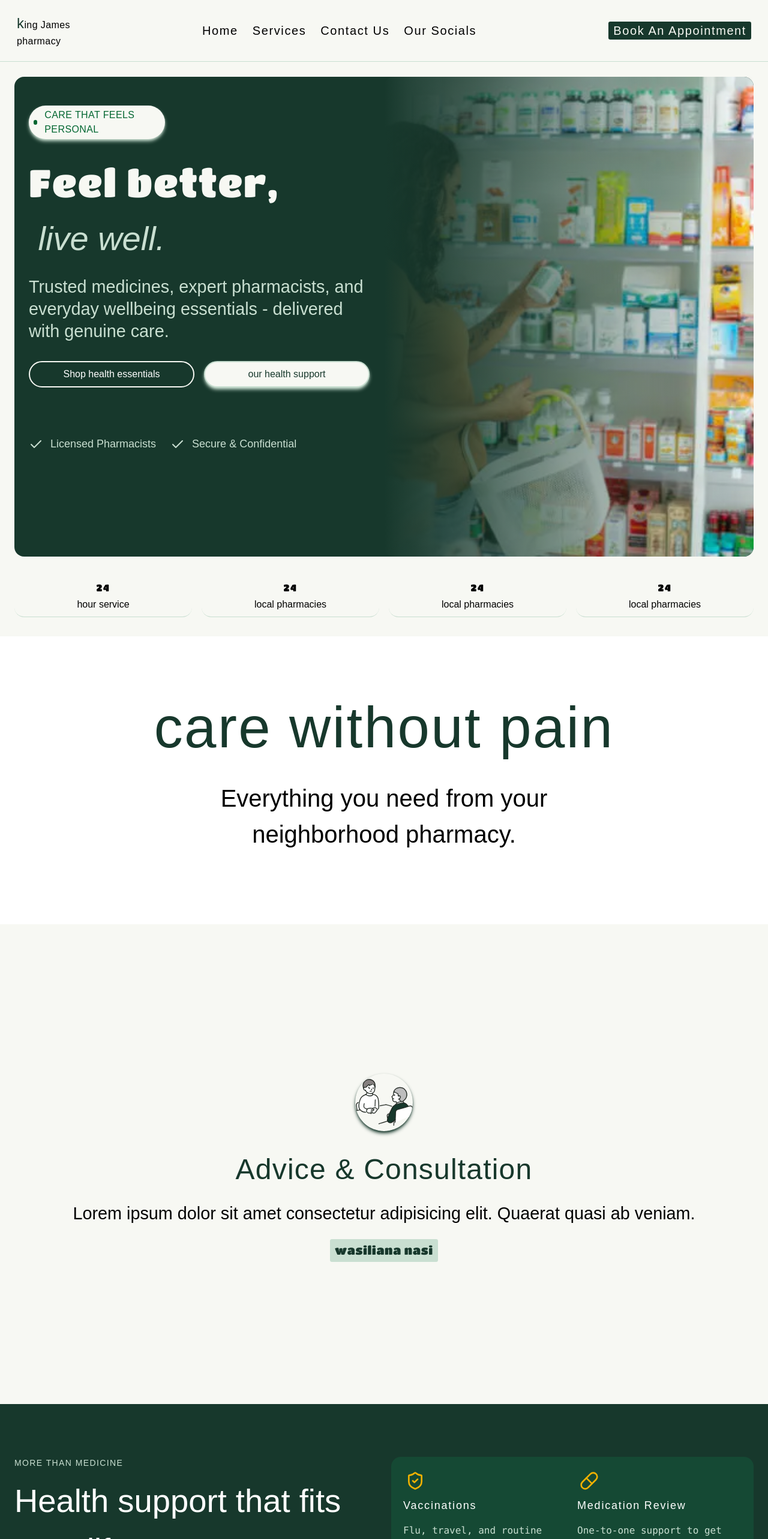
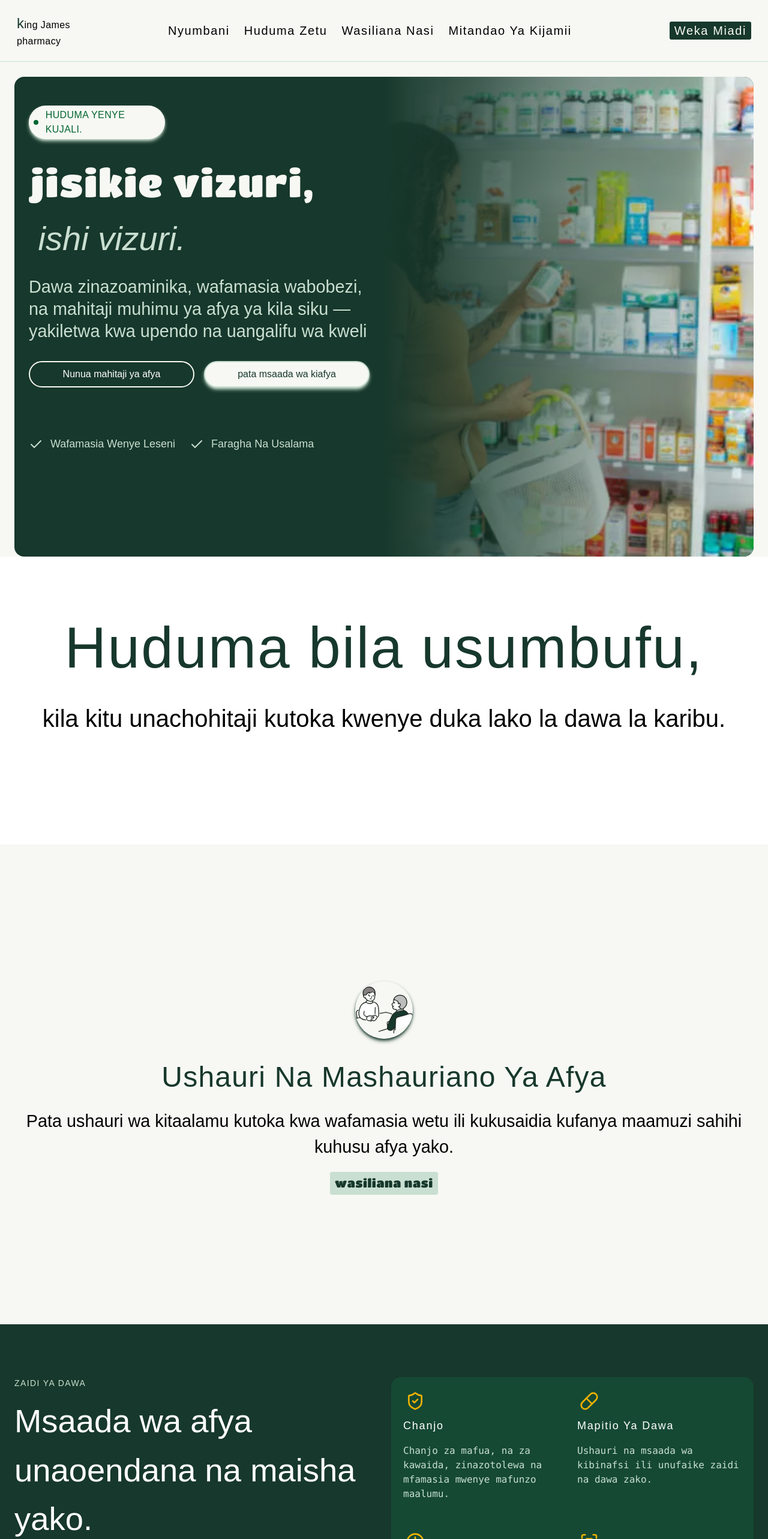
Before and after one commit to vincente-frank/pharmacy, a React (Vite) app: page / in a window 1280 px wide. Shown: the top 2566 px of the page at 60% size. Built offline with nearby package versions, Linux system fonts and the light colour scheme; a web font is replaced by a local one.

Commit message:
made the site in swahili

```diff
--- a/src/components/Navigation.tsx
+++ b/src/components/Navigation.tsx
@@ -45,20 +45,20 @@ const Navigation = () => {
                 <nav className='p-6 flex items-start flex-col gap-y-3'>
                     <a href="#hero" onClick={ ()=> setMenu(!menu)}
                     className='capitalize font-winky tracking-[.1rem] w-full '
-                    >home</a>
+                    >nyumbani</a>
                     <a href="#services" onClick={ ()=> setMenu(!menu)}
                     className='capitalize font-winky tracking-[.1rem] w-full '
-                    >services</a>
+                    >huduma zetu</a>
                     <a href="#contact" onClick={ ()=> setMenu(!menu)}
                     className='capitalize font-winky tracking-[.1rem] w-full '
-                    >send us a message</a>
+                    >tutumie ujumbe</a>
                     <a href="#footer" onClick={ ()=> setMenu(!menu)}
                     className='capitalize font-winky tracking-[.1rem] w-full '
-                    >our social media</a>
+                    >mitandao ya kijamii</a>
                     <a href="#health" onClick={ ()=> setMenu(!menu)}
                     className='capitalize font-puff tracking-[.1rem] bg-primary
                     text-background px-2 py-1 rounded-[.2rem] '
-                    >book an appointment</a>
+                    >weka miadi</a>
                 </nav>
             </div>
         )}
@@ -82,19 +82,19 @@ const Navigation = () => {
                     <a href="#hero"
                     className='capitalize font-winky tracking-[.1rem]
                     text-[20px] '
-                    >home</a>
+                    >nyumbani</a>
                     <a href="#services"
                     className='capitalize font-winky tracking-[.1rem]
                     text-[20px] '
-                    >services</a>
+                    >huduma zetu</a>
                     <a href="#contact"
                     className='capitalize font-winky tracking-[.1rem]
                     text-[20px] '
-                    >contact us</a>
+                    >wasiliana nasi</a>
                     <a href="#footer"
                     className='capitalize font-winky tracking-[.1rem]
                     text-[20px] '
-                    >our socials</a>
+                    >mitandao ya kijamii</a>
                 </nav>
             </div>
             {/* appointment */}
@@ -102,8 +102,9 @@ const Navigation = () => {
                 <a href="#health"
                 className='capitalize font-puff tracking-[.1rem] bg-primary
                 text-[20px] px-2 py-1 text-background rounded-[.2rem] '
-                >book an appointment</a>
+                >weka miadi</a>
             </div>
+
         </section>
 
     </div>
--- a/src/components/care.tsx
+++ b/src/components/care.tsx
@@ -13,11 +13,11 @@ const Care = () => {
         md:py-[5rem] care ">
           {/* title */}
           <h2 className="font-puff text-primary text-[3rem]
-          tracking-wide md:text-[6rem] ">care without pain</h2>
+          tracking-wide md:text-[6rem] ">Huduma bila usumbufu,</h2>
           <p className="font-winky py-4 text-[24px] font-thin
           tacking-widest md:text-[40px] ">
-            Everything you need from your <br />
-            neighborhood pharmacy.
+            kila kitu unachohitaji kutoka kwenye
+            duka lako la dawa la karibu.
           </p>
         </section>
     </div>
--- a/src/components/footer.tsx
+++ b/src/components/footer.tsx
@@ -21,7 +21,8 @@ const Footer = () => {
                 </h1>
                 <p className="py-3 font-winky font-thin text-black/70
                 text-[16px] md:text-[1.3rem] "
-                >Modern pharmacy care, rooted in community since 1987.</p>
+                >Huduma za kisasa za famasia,
+                zenye mizizi imara katika jamii tangu mwaka 2012.</p>
             </div>
             {/* quick links */}
             <div className="md:pt-32">
@@ -29,11 +30,11 @@ const Footer = () => {
               <nav className="flex flex-col items-start justify-start
               gap-y-1">
                 <a href="#hero" className="text-black/70 font-winky tracking-wide
-                ">Home</a>
+                ">nyumbani</a>
                 <a href="#care" className="text-black/70 font-winky tracking-wide
-                ">Services</a>
+                ">huduma zetu</a>
                 <a href="#contact" className="text-black/70 font-winky tracking-wide
-                ">Send us a message</a>
+                ">tutumie ujumbe</a>
               </nav>
             </div>
             {/* contacts */}
@@ -54,7 +55,7 @@ const Footer = () => {
           <div className="pt-10 pb-2 " >
             <p className="font-titan font-thin text-black/50 tracking-widest
             capitalize text-center md:text-[3rem] "
-            >&copy;2026 king james pharmacy. all rights reserved.</p>
+            >&copy;2026 king james pharmacy. Haki zote zimehifadhiwa.</p>
           </div>
         </section>
     </div>
--- a/src/components/hero.tsx
+++ b/src/components/hero.tsx
@@ -24,20 +24,23 @@ const Hero = () => {
             shadow-md shadow-surface md:my-6 mt-10 mb-6 md:w-[40%] ">
             <div className="size-2 bg-green-800 rounded-full"></div>
               <p className="uppercase font-winky tracking-wide text-[12px]
-                md:text-[16px] text-green-800 ">care that feels personal</p>
+              md:text-[16px] text-green-800 ">Huduma yenye kujali.</p>
             </div>
               {/* hero head */}
               <h1 className="py-3 md:py-0 hero-head">
                 <span className="font-titan inline-block tracking-wide
-                text-[40px] text-background md:text-[4rem] hero-feel ">Feel better,</span> <br />
-                <span className="inline-block italic font-puff text-[35px]
-                text-surface py-1 md:text-[3.5rem] hero-live ">&nbsp;live well.</span>
+                text-[35px] text-background md:text-[4rem] hero-feel
+                 ">jisikie vizuri,</span> <br />
+                <span className="inline-block italic font-puff text-[30px]
+                text-surface py-1 md:text-[3.5rem] hero-live
+                 ">&nbsp;ishi vizuri.</span>
               </h1>
               {/* hero description */}
               <p className="font-winky text-surface py-6 text-[18px] hero-description
               leading-[1.8rem] md:py-4 md:text-[1.8rem] md:leading-[2.3rem] ">
-                Trusted medicines, expert pharmacists, and everyday wellbeing
-                essentials - delivered with genuine care.
+                Dawa zinazoaminika, wafamasia wabobezi, na mahitaji muhimu
+                ya afya ya kila siku — yakiletwa kwa upendo na uangalifu wa
+                kweli
               </p>
               {/* button */}
               <div className="flex items-center justify-start flex-col py-4
@@ -45,11 +48,11 @@ const Hero = () => {
                 <a href="#services"
                 className="bg-primary text-white px-4 py-2 rounded-[2rem]
                 font-winky text-center w-full border border-2 border-background
-                hero-shop ">Shop health essentials</a>
+                hero-shop ">Nunua mahitaji ya afya</a>
                 <a href="#health"
                 className="bg-background text-primary px-4 py-2 rounded-[2rem]
                 font-winky text-center border border-2  border-surface shadow-surface
-                w-full shadow-md hero-health ">our health support</a>
+                w-full shadow-md hero-health ">pata msaada wa kiafya</a>
               </div>
               {/* license */}
               <div className="flex  flex-col items-start justify-start gap-y-0
@@ -59,14 +62,14 @@ const Hero = () => {
                 hero-licensed ">
                   <Check className="text-surface "/>
                   <p className="font-winky text-surface py-4 text-[18px]
-                  leading-[1.8rem] capitalize ">licensed pharmacists</p>
+                  leading-[1.8rem] capitalize ">wafamasia wenye leseni</p>
                 </div>
                 {/* secure & confidential */}
                 <div className="flex items-center justify-start gap-x-3
                 hero-secured ">
                    <Check className="text-surface"/>
                   <p className="font-winky text-surface py-4 text-[18px]
-                  leading-[1.8rem] capitalize ">secure & confidential</p>
+                  leading-[1.8rem] capitalize ">faragha na usalama</p>
                 </div>
               </div>
             </div>
@@ -82,34 +85,7 @@ const Hero = () => {
             </div>
 
             </div>
-            {/* stat count div */}
-            <div className="py-8 grid grid-cols-1 items-center justify-center
-            md:grid-cols-4 gap-y-3 gap-x-4 stat ">
-              {/* local pharmacies */}
-              <div className="flex items-center justify-center flex-col
-              gap-y-1 border-b border-surface rounded-[1rem] p-2 count ">
-                <h2 className="font-titan tracking-widest number ">24</h2>
-                <p className="font-winky text ">hour service</p>
-              </div>
-              {/* local pharmacies */}
-              <div className="flex items-center justify-center flex-col
-              gap-y-1 border-b border-surface rounded-[1rem] p-2 count ">
-                <h2 className="font-titan tracking-widest number ">24</h2>
-                <p className="font-winky text ">local pharmacies</p>
-              </div>
-              {/* local pharmacies */}
-              <div className="flex items-center justify-center flex-col
-              gap-y-1 border-b border-surface rounded-[1rem] p-2 count ">
-                <h2 className="font-titan tracking-widest number ">24</h2>
-                <p className="font-winky text ">local pharmacies</p>
-              </div>
-              {/* local pharmacies */}
-              <div className="flex items-center justify-center flex-col
-              gap-y-1 border-b border-surface rounded-[1rem] p-2 count ">
-                <h2 className="font-titan tracking-widest number ">24</h2>
-                <p className="font-winky text ">local pharmacies</p>
-              </div>
-            </div>
+
         </section>
     </div>
 
--- a/src/components/medicine.tsx
+++ b/src/components/medicine.tsx
@@ -18,60 +18,71 @@ const Medicine = () => {
           {/* health support div */}
           <div className="md:py-[4rem] health ">
             <p className="uppercase font-winky font-thin tracking-widest
-            text-surface text-[14px] more-medicine ">more than medicine</p>
+            text-surface text-[14px] more-medicine
+             ">Zaidi ya Dawa</p>
             <h2 className="font-puff text-[28px] py-3 md:text-[3.4rem]
-            health-support " >Health support that fits your life. </h2>
+            health-support
+             ">Msaada wa afya unaoendana na maisha yako. </h2>
             <p className="font-winky font-thin pt-2 pb-6 md:text-[1.8rem]
             para ">
-              From routine vaccinations to medication reviews, our
-              pharmacists are here to make healthcare feel simpler.
+              Kuanzia chanjo za kawaida hadi mapitio ya dawa, wafamasia wetu
+              wako hapa kurahisisha huduma za afya kwako.
             </p>
             <button onClick={ ()=> setAppointment(!appointment)}
             className="bg-yellow-500/70 px-2 py-1 rounded-[.2rem] font-puff
             tracking-widest font-thin md:text-[24px] cursor-pointer book "
-            >Book an appointment</button>
+            >Weka miadi</button>
           </div>
+
           {/* vaccinations div */}
           <div className="bg-green-400/10 rounded-[1rem] p-3 grid
           grid-cols-1 items-centr justify-center gap-y-6 md:grid-cols-2
           md:gap-x-0 md:my-[4rem] vaccinations ">
+
             {/* vaccine */}
             <div className="border-b border-surface p-2 md:border-none vaccine ">
               <ShieldCheck className="text-yellow-500 py-1 size-10 icon "/>
               <p className="capitalize font-winky tracking-widest py-2
-              font-thin text-[18px] heading ">vaccinations</p>
+              font-thin text-[18px] heading ">chanjo</p>
               <p className="text-surface font-mono py-2 description ">
-                Flu, travel, and routine vaccines with
-                a trained pharmacist.
+                Chanjo za mafua, na za kawaida, zinazotolewa na
+                mfamasia mwenye mafunzo maalumu.
               </p>
             </div>
+
             {/* medication review */}
             <div className="border-b border-surface p-2 md:border-none ">
               <Pill className="text-yellow-500 py-1 size-10 "/>
               <p className="capitalize font-winky tracking-widest py-2
-              font-thin text-[18px] ">medication review</p>
+              font-thin text-[18px] ">Mapitio ya Dawa</p>
               <p className="text-surface font-mono py-2 ">
-                One-to-one support to get the most from your medicines.
+                Ushauri na msaada wa kibinafsi ili unufaike
+               zaidi na dawa zako.
               </p>
             </div>
+
             {/* same day treatment */}
             <div className="border-b border-surface p-2 md:border-none ">
               <Clock className="text-yellow-500 py-1 size-10 "/>
               <p className="capitalize font-winky tracking-widest py-2
-              font-thin text-[18px] ">same day treatment</p>
+              font-thin text-[18px] ">Matibabu ya  Siku Moja</p>
               <p className="text-surface font-mono py-2 ">
-                Local delivery for prescriptions and wellness essentials.
+                Huduma ya usafirishaji wa dawa ulizoandikiwa
+                na mahitaji muhimu ya afya hadi nyumbani kwako.
               </p>
             </div>
+
             {/* health checks */}
             <div className="border-b border-surface p-2 md:border-none ">
               <ScanHeart className="text-yellow-500 py-1 size-10 "/>
               <p className="capitalize font-winky tracking-widest py-2
-              font-thin text-[18px] ">Health checks</p>
+              font-thin text-[18px] ">Vipimo vya Afya</p>
               <p className="text-surface font-mono py-2 ">
-                Blood pressure, diabetes risk, and heart health screenings.
+                Vipimo vya shinikizo la damu, hatari ya kisukari
+                na uchunguzi wa afya ya moyo.
               </p>
             </div>
+
           </div>
 
           {/* book an appoinment modal */}
@@ -84,58 +95,68 @@ const Medicine = () => {
                 <button onClick={ ()=> setAppointment(!appointment)}
               className="bg-background text-primary px-2 py-1 rounded-[.2rem]
               w-[32%] mt-8 shadow shadow:md shadow-surface cursor-pointer
-              font-puff text-[16px] mb-3 md:w-[10%] " >cancel</button>
+              font-puff text-[16px] mb-3 md:w-[10%] " >ghairi</button>
               </div>
             {/* appointment form */}
             <div>
               <form action="#">
                 {/* name */}
                 <div className="name py-2 px-6 ">
-                  <p className="font-winky capitalize text-[18px] py-2 ">your name:</p>
+                  <p className="font-winky capitalize text-[18px] py-2
+                   ">majina yako:</p>
                   <input type="text" placeholder="Frank njolowelo"
                   className=" w-full outline-none border-b border-b-2 px-2 py-1
                   border-yellow-500 rounded-[.2rem] "
                   />
                 </div>
+
                 {/* email */}
                 <div className="email py-2 px-6 ">
-                  <p className="font-winky capitalize text-[18px] py-2 ">email address:</p>
+                  <p className="font-winky capitalize text-[18px] py-2
+                   ">barua pepe:</p>
                   <input type="email" placeholder="njolowelo@gmail.com"
                   className=" w-full outline-none border-b border-b-2 px-2 py-1
                   border-yellow-500 rounded-[.2rem] "
                   />
                 </div>
+
                 {/* phone number */}
                 <div className="email py-2 px-6 ">
-                  <p className="font-winky capitalize text-[18px] py-2 ">phone number:</p>
+                  <p className="font-winky capitalize text-[18px] py-2
+                   ">nambari ya simu:</p>
                   <input type="number" placeholder="+255 766 355 608"
                   className=" w-full outline-none border-b border-b-2 px-2 py-1
                   border-yellow-500 rounded-[.2rem] "
                   />
                 </div>
+
                 {/* subject matter */}
                 <div className="subject py-2 px-6 ">
-                  <p className="font-winky capitalize text-[18px] py-2 ">subject matter:</p>
+                  <p className="font-winky capitalize text-[18px] py-2
+                   ">mada husika:</p>
                   <textarea name="subject" id="subject" cols={8} rows={3}
                   placeholder="lorem ipsum dolor sit amet..."
                   className="border-b border-b-2 border-yellow-500 w-full
                   rounded-[.2rem] "
                   ></textarea>
                 </div>
+
                 {/* date */}
                 <div className="date py-2 px-6 ">
-                  <p className="font-winky capitalize text-[18px] py-2 ">pick your date:</p>
+                  <p className="font-winky capitalize text-[18px] py-2
+                   ">chagua tarehe:</p>
                   <input type="date"
                   className=" w-full outline-none border-b border-b-2 px-2 py-1
                   border-yellow-500 rounded-[.2rem] "
                   />
                 </div>
+
                 {/* save or submit button  */}
                 <button type="submit" onClick={ ()=> setAppointment(!appointment)}
                 className="mx-6 my-2 font-puff bg-background text-primary
                 px-2 py-1 rounded-[.2rem] w-[32%] md:w-[10%] mb-3
                 cursor-pointer "
-                >submit</button>
+                >wasilisha</button>
 
               </form>
             </div>
--- a/src/components/services.tsx
+++ b/src/components/services.tsx
@@ -1,6 +1,6 @@
 
 
-import React from 'react'
+
 
 const Services = () => {
 
@@ -15,8 +15,8 @@ const Services = () => {
           lowercase text-[2rem] services-title ">huduma zetu</h1>
           <p className="pt-3 font-winky font-thin text-[24px] pb-6
           services-description ">
-            Lorem ipsum dolor, sit amet consectetur adipisicing elit.
-            Deleniti veritatis corrupti inventore?
+            Tunatoa huduma bora za afya zinazokidhi mahitaji yako,
+            kwa uangalifu, uaminifu na utaalamu.
           </p>
           <img src="/welcome.webp" alt=""
           className="rounded-[1rem] cursor-pointer aspect-square
@@ -36,14 +36,15 @@ const Services = () => {
             <h2 className="font-puff text-primary py-2 capitalize tracking-wide
             md:text-[2rem] ">virutubisho vya vitamini</h2>
             <p className="font-winky font-thin text-[16px] pb-3 md:text-[1.8rem] ">
-              Lorem ipsum dolor sit amet consectetur adipisicing elit.
-               Quaerat quasi ab veniam.
+              Virutubisho bora vya vitamini vinavyosaidia kuimarisha afya yako,
+              kuongeza kinga ya mwili na kukupa nguvu za kila siku.
             </p>
             <a href="#contact"
             className=" bg-surface px-2 py-1 text-primary font-titan
             rounded-[.2rem] tracking-wide text-[20px] "
             >wasiliana nasi</a>
           </section>
+
           {/* personal care div */}
           <section id="personal"
           className="h-screen p-6 text-center flex flex-col items-center
@@ -55,17 +56,18 @@ const Services = () => {
             />
             {/* title */}
             <h2 className="font-puff text-white py-2 capitalize tracking-wide
-            md:text-[3rem] ">personal care</h2>
+            md:text-[3rem] ">kujijali</h2>
             <p className="font-winky font-thin text-[16px] pb-3 md:text-[1.8rem]
             text-surface ">
-              Lorem ipsum dolor sit amet consectetur adipisicing elit.
-               Quaerat quasi ab veniam.
+              Bidhaa bora za kujitunza na kujijali zinazokusaidia kudumisha usafi,
+              afya ya mwili na kujiamini kila siku.
             </p>
             <a href="#contact"
             className=" bg-surface px-2 py-1 text-primary font-titan
             rounded-[.2rem] tracking-wide text-[20px] "
             >fika ofisini kwetu</a>
           </section>
+
           {/*medicine prescriptions div */}
           <section id="medicine"
           className="h-screen p-6 text-center flex flex-col items-center
@@ -77,16 +79,17 @@ const Services = () => {
             />
             {/* title */}
             <h2 className="font-puff text-primary py-2 capitalize tracking-wide
-            md:text-[3rem] ">Medicine & Prescriptions</h2>
+            md:text-[3rem] ">Dawa na Maagizo ya Daktari</h2>
             <p className="font-winky font-thin text-[16px] pb-3 md:text-[1.8rem] ">
-              Lorem ipsum dolor sit amet consectetur adipisicing elit.
-               Quaerat quasi ab veniam.
+              Pata dawa zilizoidhinishwa na huduma za maagizo ya daktari kwa
+              ushauri na uangalizi wa wafamasia wenye utaalamu.
             </p>
             <a href="#contact"
             className=" bg-surface px-2 py-1 text-primary font-titan
             rounded-[.2rem] tracking-wide text-[20px] "
             >wasiliana nasi</a>
           </section>
+
           {/*baby & children care div */}
           <section id="baby"
           className="h-screen p-6 text-center flex flex-col items-center
@@ -98,16 +101,17 @@ const Services = () => {
             />
             {/* title */}
             <h2 className="font-puff text-primary py-2 capitalize tracking-wide
-            md:text-[3rem] ">child infant care</h2>
+            md:text-[3rem] ">Huduma za Watoto na Watoto Wachanga</h2>
             <p className="font-winky font-thin text-[16px] pb-3 md:text-[1.8rem] ">
-              Lorem ipsum dolor sit amet consectetur adipisicing elit.
-               Quaerat quasi ab veniam.
+              Bidhaa salama na bora kwa afya, lishe na utunzaji wa watoto
+              wako katika kila hatua ya ukuaji.
             </p>
             <a href="#contact"
             className=" bg-surface px-2 py-1 text-primary font-titan
             rounded-[.2rem] tracking-wide text-[20px] "
             >wasiliana nasi</a>
           </section>
+
           {/* advice & consultation div */}
           <section id="advice"
           className="h-screen p-6 text-center flex flex-col items-center
@@ -119,10 +123,10 @@ const Services = () => {
             />
             {/* title */}
             <h2 className="font-puff text-primary py-2 capitalize tracking-wide
-            md:text-[3rem] ">advice & consultation</h2>
+            md:text-[3rem] ">Ushauri na Mashauriano ya Afya</h2>
             <p className="font-winky font-thin text-[16px] pb-3 md:text-[1.8rem] ">
-              Lorem ipsum dolor sit amet consectetur adipisicing elit.
-               Quaerat quasi ab veniam.
+              Pata ushauri wa kitaalamu kutoka kwa wafamasia wetu ili kukusaidia
+              kufanya maamuzi sahihi kuhusu afya yako.
             </p>
             <a href="#contact"
             className=" bg-surface px-2 py-1 text-primary font-titan
```
Also changed, not shown: src/components/contacts.tsx (+6 -5 lines). Lines whose indentation alone changed are shown as unchanged.
